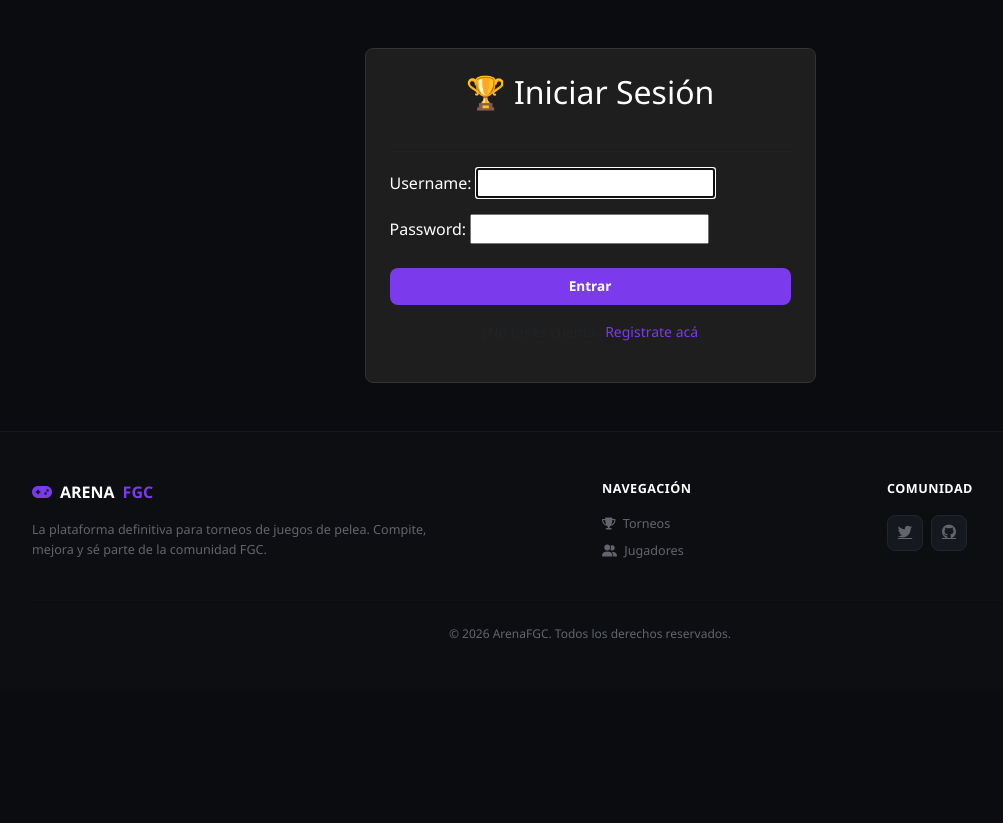
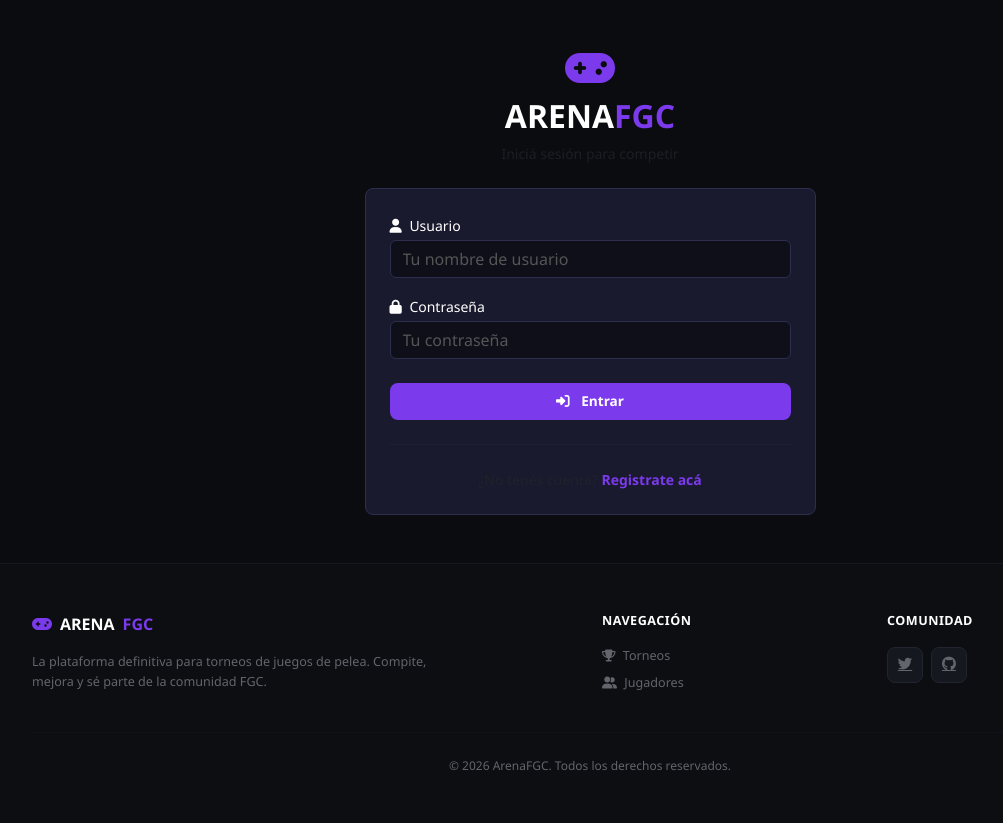
Before and after one commit to ThiagoCabralDV/the-global-arena_thiago-cabral_franco-martinez, a Django app: page /usuarios/login/ in a window 1280 px wide. Shown: the part 65-888 px from the top of the page, without its empty margins (50-1053 px from the left). Before the commit the page ends 703 px from the top, so only its background shows below. Run offline with Django 5.2, Linux system fonts and the light colour scheme.

Commit message:
Se cambio a un mejor frontend login y registro
Mejor frontend de login y registro

```diff
--- a/templates/usuarios/login.html
+++ b/templates/usuarios/login.html
@@ -1,24 +1,61 @@
 {% extends 'base.html' %}
 
 {% block content %}
-<div class="container mt-5">
+<div class="container mt-5 mb-5">
     <div class="row justify-content-center">
         <div class="col-md-5">
-            <div class="card p-4" style="background: #1e1e1e; border: 1px solid #333; color: white; border-radius: 8px;">
-                <h2 class="text-center mb-4">🏆 Iniciar Sesión</h2>
-                <hr style="border-color: #333;">
+            <div class="text-center mb-4">
+                <i class="fa-solid fa-gamepad brand-icon" style="font-size: 2.5rem;"></i>
+                <h2 class="text-white fw-bold mt-2">ARENA<span class="brand-accent">FGC</span></h2>
+                <p class="text-muted small">Iniciá sesión para competir</p>
+            </div>
+
+            <div class="p-4 rounded-3" style="background: #1a1a2e; border: 1px solid #2d2d4e;">
+                {% if messages %}
+                    {% for message in messages %}
+                        <div class="alert alert-danger py-2 small">{{ message }}</div>
+                    {% endfor %}
+                {% endif %}
+
                 <form method="POST">
                     {% csrf_token %}
-                    <div class="mb-3 custom-form-inputs">
-                        {{ form.as_p }}
+                    <div class="mb-3">
+                        <label class="text-white small mb-1"><i class="fa-solid fa-user me-1"></i> Usuario</label>
+                        <input type="text" name="username" class="form-control form-control-dark" placeholder="Tu nombre de usuario" value="{{ form.username.value|default:'' }}" required>
                     </div>
-                    <button type="submit" class="btn btn-purple-custom w-100 mt-2">Entrar</button>
+                    <div class="mb-4">
+                        <label class="text-white small mb-1"><i class="fa-solid fa-lock me-1"></i> Contraseña</label>
+                        <input type="password" name="password" class="form-control form-control-dark" placeholder="Tu contraseña" required>
+                    </div>
+                    <button type="submit" class="btn btn-purple-custom w-100 fw-bold">
+                        <i class="fa-solid fa-right-to-bracket me-2"></i> Entrar
+                    </button>
                 </form>
-                <p class="mt-3 text-center small text-muted">
-                    ¿No tenés cuenta? <a href="{% url 'registro' %}" class="brand-accent text-decoration-none">Registrate acá</a>
+
+                <hr style="border-color: #2d2d4e;" class="my-4">
+
+                <p class="text-center text-muted small mb-0">
+                    ¿No tenés cuenta? <a href="{% url 'registro' %}" class="brand-accent text-decoration-none fw-bold">Registrate acá</a>
                 </p>
             </div>
         </div>
     </div>
 </div>
+
+<style>
+.form-control-dark {
+    background: #0f0f1a;
+    border: 1px solid #2d2d4e;
+    color: white;
+}
+.form-control-dark:focus {
+    background: #0f0f1a;
+    border-color: #7c3aed;
+    color: white;
+    box-shadow: 0 0 0 0.2rem rgba(124, 58, 237, 0.25);
+}
+.form-control-dark::placeholder {
+    color: #555;
+}
+</style>
 {% endblock %}
```
Also changed, not shown: templates/usuarios/registro.html (+61 -9 lines).
